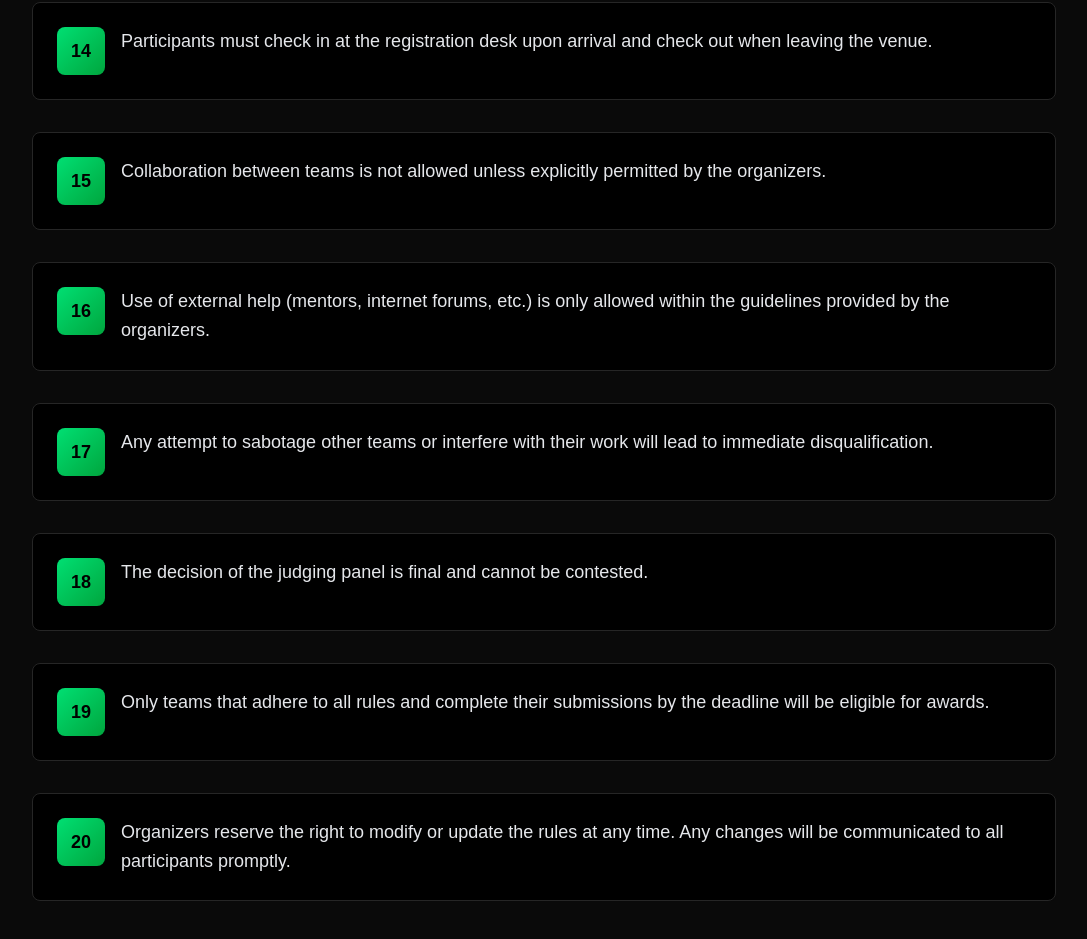
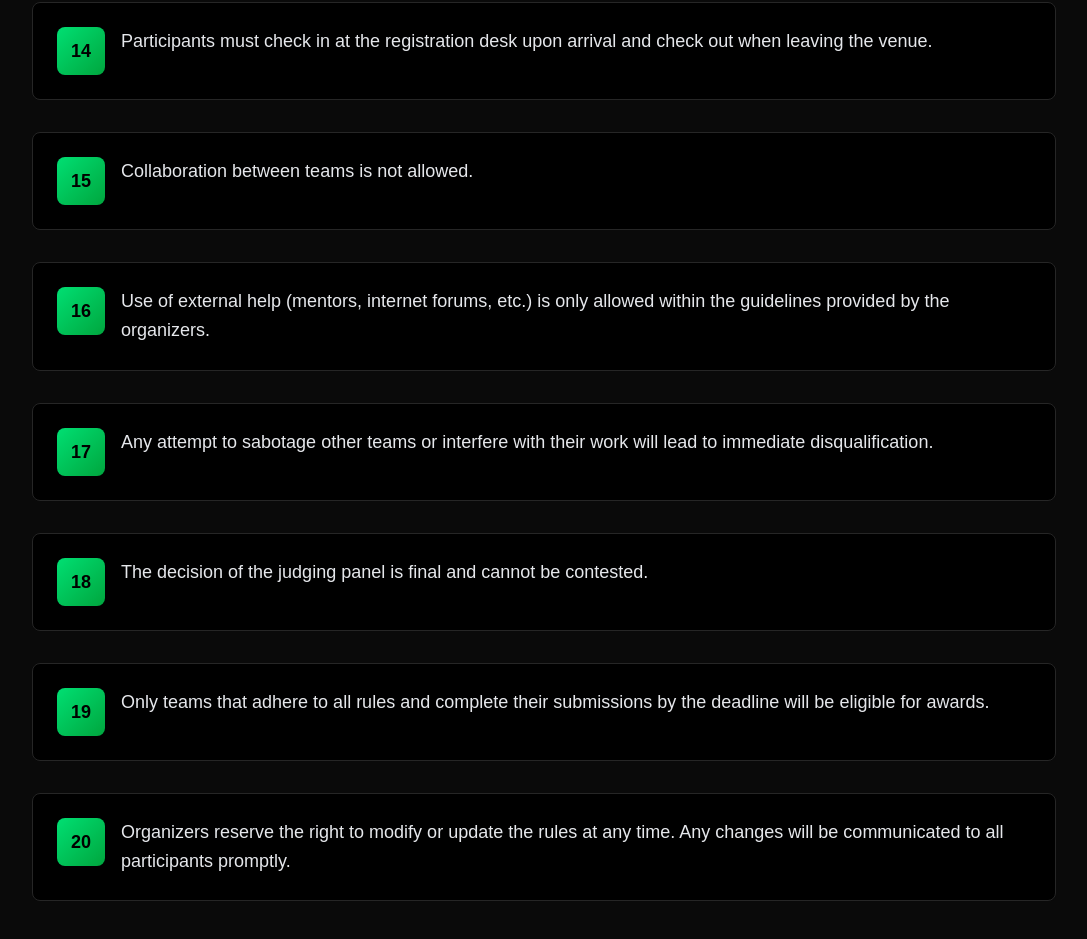
Before and after one commit to Souvik0216J/Hack-O-Lution-2025, a Next.js app: page /rules in a window 1280 px wide. Shown: the part 2068-3007 px from the top of the page, without its empty margins (96-1183 px from the left). Built offline with nearby package versions, Linux system fonts and the light colour scheme; a web font is replaced by a local one.

Commit message:
fix minor bug

```diff
--- a/src/app/rules/page.tsx
+++ b/src/app/rules/page.tsx
@@ -44,7 +44,7 @@ function RulesPage() {
     "All teams must register before the deadline. Late registrations will not be accepted.",
     "All participants must remain at the venue for the full duration of the hackathon. No exceptions will be permitted.",
     "Participants must check in at the registration desk upon arrival and check out when leaving the venue.",
-    "Collaboration between teams is not allowed unless explicitly permitted by the organizers.",
+    "Collaboration between teams is not allowed.",
     "Use of external help (mentors, internet forums, etc.) is only allowed within the guidelines provided by the organizers.",
     "Any attempt to sabotage other teams or interfere with their work will lead to immediate disqualification.",
     "The decision of the judging panel is final and cannot be contested.",
```
